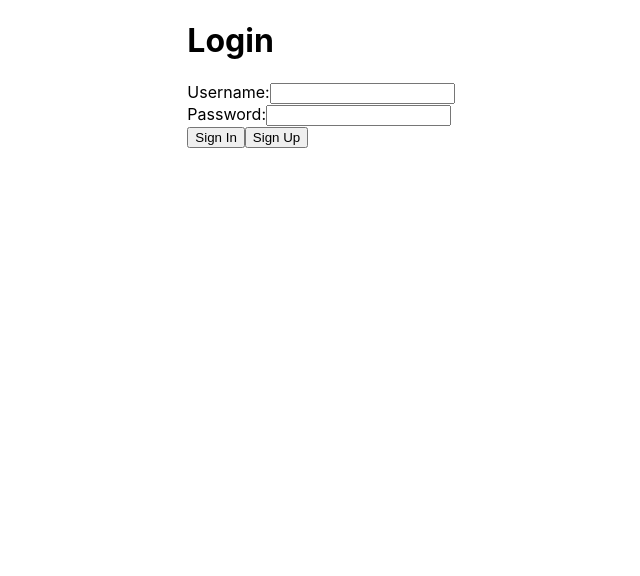
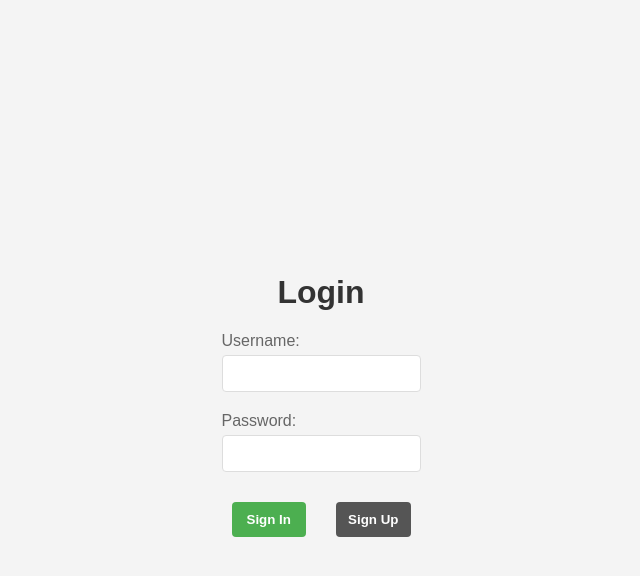
Before and after one commit to yangsonchoi/social_chat_service, a React (Create React App) app in the folder frontend/: page / in a window 1280 px wide. Shown: the top 576 px of the page, without its empty margins (319-959 px from the left). Built offline with nearby package versions, Linux system fonts and the light colour scheme.

Commit message:
[STYLE] Add chatgpt style css

```diff
--- a/frontend/src/App.css
+++ b/frontend/src/App.css
@@ -1,8 +1,6 @@
 #root {
-  height: 100%;
   display: flex;
   flex-direction: column;
   justify-content: center;
   align-items: center;
-  margin: 0;
 }
--- a/frontend/src/Etc/customAxios.ts
+++ b/frontend/src/Etc/customAxios.ts
@@ -11,7 +11,7 @@
   const token = getCookie('tokenId');
 
   const baseAxios: AxiosInstance = axios.create({
-    baseURL: "http://localhost:3002",
+    baseURL: "http://gamespringtestyachoi.ap-northeast-2.elasticbeanstalk.com/",
     headers: {
       "Content-Type": "application/json",
       ...(token ? { Authorization: `Bearer ${token}` } : {}),
--- /dev/null
+++ b/frontend/src/components/Login/Login.css
@@ -0,0 +1,89 @@
+/* General Styles */
+body {
+  font-family: Arial, sans-serif;
+  background-color: #f4f4f4;
+  display: flex;
+  justify-content: center;
+  align-items: center;
+  height: 100vh;
+  margin: 0;
+}
+.main-container {
+  width: 70%; /* Adjust this value as needed */
+  margin: auto; /* Centers the container */
+  /* Add any other styles as needed */
+}
+
+/* Login Container */
+.login-container {
+  background-color: white;
+  padding: 20px;
+  border-radius: 5px;
+  box-shadow: 0 0 10px rgba(0, 0, 0, 0.1);
+  width: 500px;
+}
+
+h1 {
+  text-align: center;
+  color: #333;
+}
+
+/* Form Styles */
+label {
+  display: block;
+  margin-bottom: 5px;
+  color: #666;
+}
+
+input[type="text"],
+input[type="password"] {
+  width: 100%;
+  padding: 10px;
+  margin-bottom: 20px;
+  border: 1px solid #ddd;
+  border-radius: 4px;
+  box-sizing: border-box;
+}
+
+/* Buttons */
+.button-container {
+  display: flex;
+  flex-direction: row;
+  gap: 10px;
+}
+
+.button-container button {
+  width: 100%;
+  padding: 10px;
+  border: none;
+  border-radius: 4px;
+  margin: 10px;
+  cursor: pointer;
+  font-weight: bold;
+  background-color: antiquewhite;
+}
+
+button {
+	width: 20%;
+	padding: 10px;
+	border: none;
+	border-radius: 4px;
+	margin: 10px;
+	cursor: pointer;
+	font-weight: bold;
+	background-color: antiquewhite;
+  }
+
+button[type="submit"] {
+  background-color: #4caf50;
+  color: white;
+}
+
+button[type="button"] {
+  background-color: #555;
+  color: white;
+}
+
+button:hover {
+  opacity: 0.9;
+}
--- a/frontend/src/components/Login/Login.tsx
+++ b/frontend/src/components/Login/Login.tsx
@@ -2,6 +2,7 @@
 import { postSignin } from "./postSignin";
 import { useNavigate } from "react-router-dom";
 import Cookies from "js-cookie";
+import "./Login.css";
 
 const Login = () => {
   const navigate = useNavigate();
@@ -55,7 +56,7 @@
           onChange={handleInputChange}
         />
       </div>
-      <div>
+      <div className="button-container">
         <button type="submit" onClick={handleSubmit}>
           Sign In
         </button>
--- a/frontend/src/components/Main/Main.tsx
+++ b/frontend/src/components/Main/Main.tsx
@@ -6,7 +6,7 @@
 import Friends from "../Friends/Friends";
 
 const Main = () => {
-	const navigate = useNavigate();
+  const navigate = useNavigate();
 
   const [selectedComponent, setSelectedComponent] = useState("Rooms");
 
@@ -28,13 +28,13 @@
   };
 
   const handleLogout = () => {
-	Cookies.remove("tokenId");
+    Cookies.remove("tokenId");
 
-	navigate("/");
+    navigate("/");
   };
 
   return (
-    <div>
+    <div className="main-container">
       <h1>Main</h1>
       <div>
         <button onClick={() => handleButtonClick("Rooms")}>Rooms</button>
--- a/frontend/src/components/Users/Users.css
+++ b/frontend/src/components/Users/Users.css
@@ -7,3 +7,45 @@
 .user-info div {
   margin-right: 10px;
 }
+
+/* Users List Container */
+.user-list-container {
+  max-width: 600px;
+  margin: 0 auto;
+  padding: 20px;
+  background-color: #f9f9f9;
+  border-radius: 8px;
+  box-shadow: 0 2px 4px rgba(0, 0, 0, 0.1);
+}
+
+.user-info {
+  background-color: #fff;
+  padding: 15px;
+  margin-bottom: 10px;
+  border-radius: 5px;
+  box-shadow: 0 1px 3px rgba(0, 0, 0, 0.1);
+}
+
+.user-info + .user-info {
+  border-top: 1px solid #eee;
+}
+
+.user-info div {
+  margin-bottom: 8px;
+}
+
+button {
+  background-color: #4CAF50;
+  color: white;
+  border: none;
+  padding: 10px 15px;
+  border-radius: 4px;
+  cursor: pointer;
+  transition: background-color 0.3s;
+}
+
+button:hover {
+  background-color: #45a049;
+}
+
+/* Add additional styles as needed */
```
